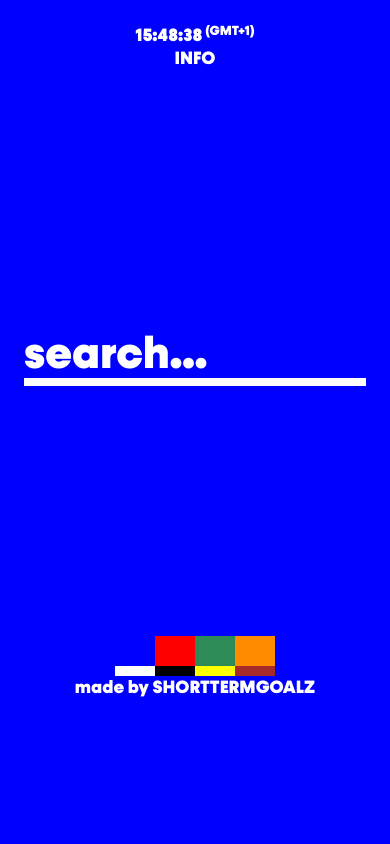
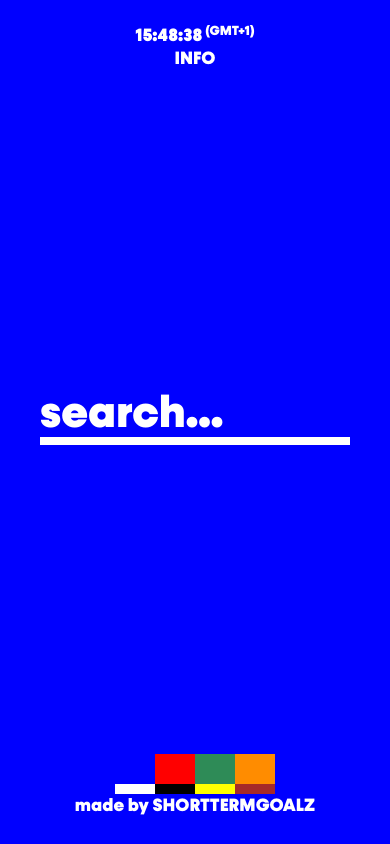
Before and after one commit to shorttermgoals/TesoroTermino, a Next.js app: page / in a window 390 px wide. Built offline with nearby package versions, Linux system fonts and the light colour scheme.

Commit message:
revert iphone ui change

```diff
--- a/styles/globals.css
+++ b/styles/globals.css
@@ -196,11 +196,7 @@ input[type="text"] {
   text-align: center;
 }
 
-@media only screen and (max-height: 1400px ) {
-  main{
-    min-height: 90vh;
-  }
-}
+
 
 @media only screen and (max-height: 1000px ) {
   main{
@@ -210,7 +206,7 @@ input[type="text"] {
 
 @media only screen and (max-height: 900px ) {
   main{
-    min-height: 92vh;
+    min-height: 94vh;
   }
 }
 
@@ -345,11 +341,6 @@ input[type="text"] {
 
 @media only screen and (max-width: 440px) {
 
-  main {
-    padding: 1rem 1rem;
-    min-height: 80vh;
-  }
-
   input{
     border-bottom: 8px solid white;
     font-size: 45px;
```
